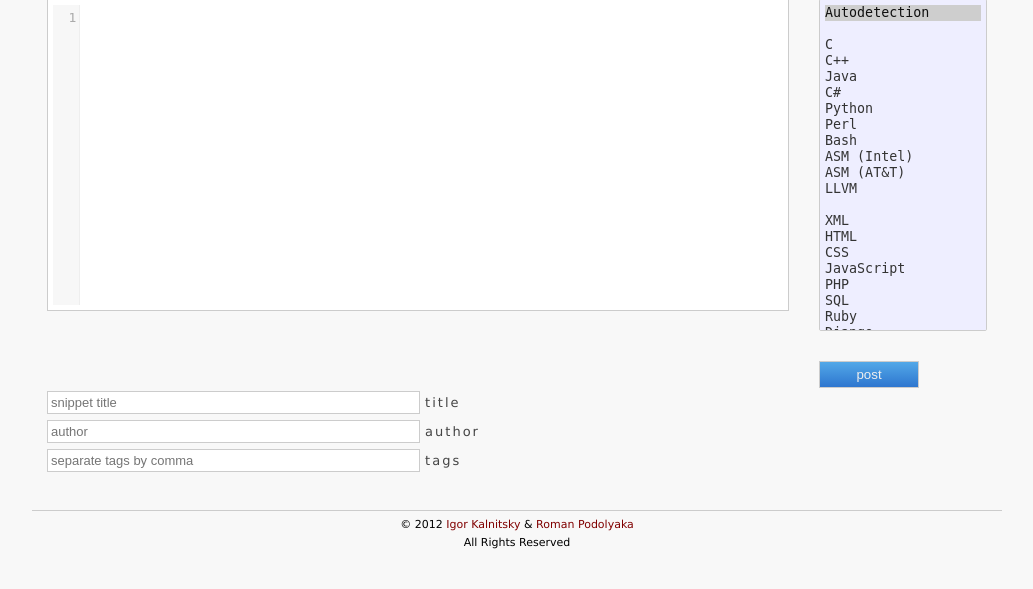
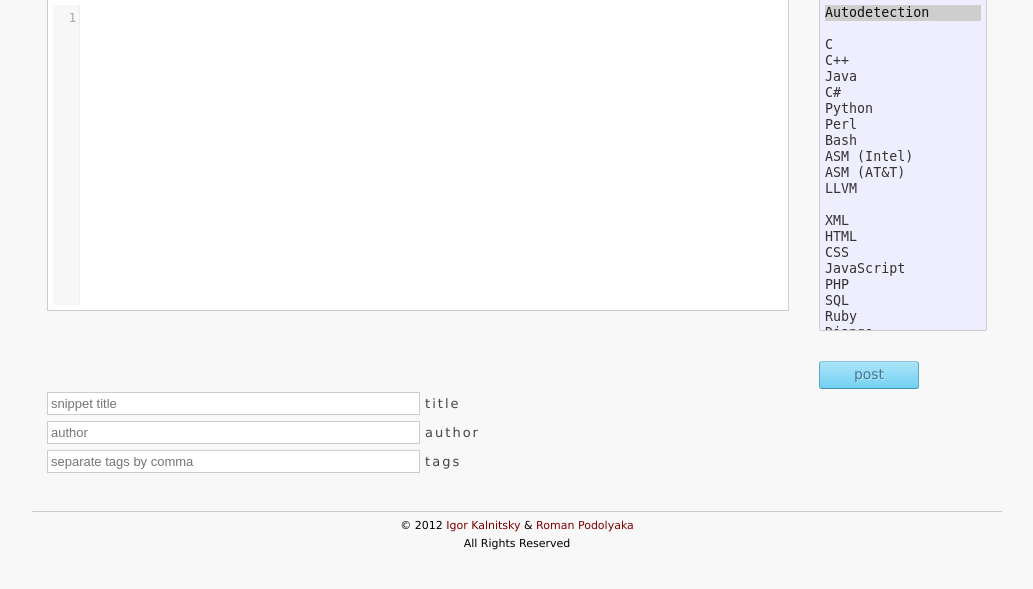
Before and after one commit to xsnippet/xsnippet-api, a Python web app: template templates/new.html in a window 1280 px wide. Shown: the part 73-662 px from the top of the page, without its empty margins (123-1156 px from the left). Run offline with Jinja, Linux system fonts and the light colour scheme; the template is opened without the code that fills it, so the values that code supplies are empty.

Commit message:
Change `post` button style.

```diff
--- a/static/styles/default.css
+++ b/static/styles/default.css
@@ -361,16 +361,8 @@ article select {
     min-width: 168px;
 }
 
-article input#submit {
+article button#submit {
     margin-top: 30px;
-    padding: 5px 30px;
-    border: 1px solid #cccccc;
-    color: #eeeeee;
-    width: 100px;
-
-    background: #2e76cf;
-    background-image: -moz-linear-gradient(100% 100% 90deg, #2e76cf, #52a8e8) !important;
-    background-image: -webkit-gradient(linear, 0% 0%, 0% 100%, from(#52a8e8), to(#2e76cf)) !important;
 }
 
 article input#submit:hover {
@@ -531,3 +523,46 @@ body > footer a:hover {
     color: #B00000;
     text-decoration: underline;
 }
+
+.submit {
+    width: 100px;
+    height: 28px;
+    padding: 0 0 2px;
+    font: 14px Verdana, "Trebuchet MS", Tahoma, Arial, sans-serif;
+    outline: none;
+    position: relative;
+    cursor: pointer;
+    border-radius: 3px;
+    color: #42788E;
+    text-shadow: 1px 1px #B6E6F9;
+    border: 1px solid #60A7C1;
+    border-top: 1px solid #8CC5D9;
+    border-bottom: 1px solid #4191B0;
+    background: -moz-linear-gradient(top,  #abe4f8 0%, #74d0f4 100%); /* FF3.6+ */
+    background: -webkit-gradient(linear, left top, left bottom, color-stop(0%,#abe4f8), color-stop(100%,#74d0f4)); /* Chrome,Safari4+ */
+    background: -webkit-linear-gradient(top,  #abe4f8 0%,#74d0f4 100%); /* Chrome10+,Safari5.1+ */
+    background: -o-linear-gradient(top,  #abe4f8 0%,#74d0f4 100%); /* Opera 11.10+ */
+    background: -ms-linear-gradient(top,  #abe4f8 0%,#74d0f4 100%); /* IE10+ */
+    background: linear-gradient(top,  #abe4f8 0%,#74d0f4 100%); /* W3C */
+    filter: progid:DXImageTransform.Microsoft.gradient( startColorstr='#abe4f8', endColorstr='#74d0f4',GradientType=0 ); /* IE6-9 */
+    background-color: #8CD8F6;
+}
+.submit::-moz-focus-inner{border:0}
+.submit:hover {
+    border-top: 1px solid #79ACBE;
+    background: -moz-linear-gradient(top,  #80d4f5 0%, #92dbf6 100%); /* FF3.6+ */
+    background: -webkit-gradient(linear, left top, left bottom, color-stop(0%,#80d4f5), color-stop(100%,#92dbf6)); /* Chrome,Safari4+ */
+    background: -webkit-linear-gradient(top,  #80d4f5 0%,#92dbf6 100%); /* Chrome10+,Safari5.1+ */
+    background: -o-linear-gradient(top,  #80d4f5 0%,#92dbf6 100%); /* Opera 11.10+ */
+    background: -ms-linear-gradient(top,  #80d4f5 0%,#92dbf6 100%); /* IE10+ */
+    background: linear-gradient(top,  #80d4f5 0%,#92dbf6 100%); /* W3C */
+    filter: progid:DXImageTransform.Microsoft.gradient( startColorstr='#80d4f5', endColorstr='#92dbf6',GradientType=0 ); /* IE6-9 */
+    background-color: #8CD8F6;
+}
+.submit:active {
+    top: 1px;
+    border: 1px solid #72AFC5;
+    border-top: 1px solid #5C8D9F;
+    border-bottom: 1px solid #7DBFD8;
+    background: #8CD6F3;
+}
--- a/templates/new.html
+++ b/templates/new.html
@@ -69,7 +69,7 @@
     </div>
 
     <div>
-      <input name="submit" type="submit" id="submit" value="post" onclick="saveUsername()" >
+        <button name="submit" class="submit" type="submit" id="submit" onclick="saveUsername()" >post</button>
     </div>
   </div><!-- sidebar -->
 
```
